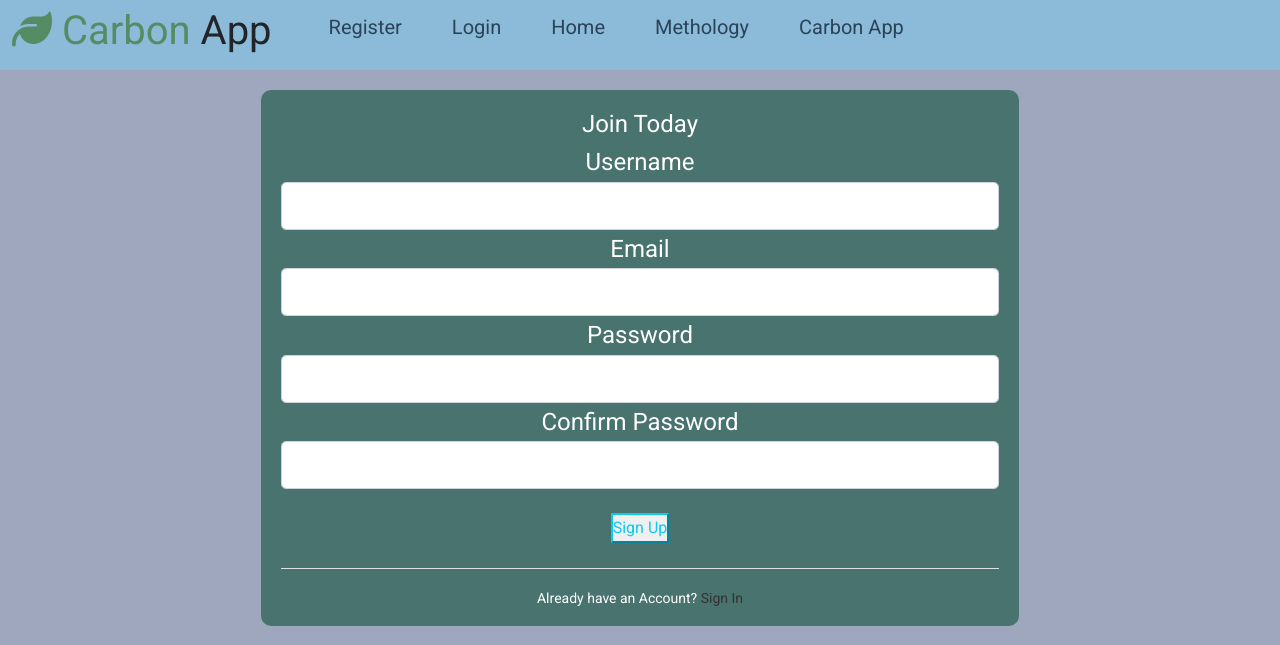
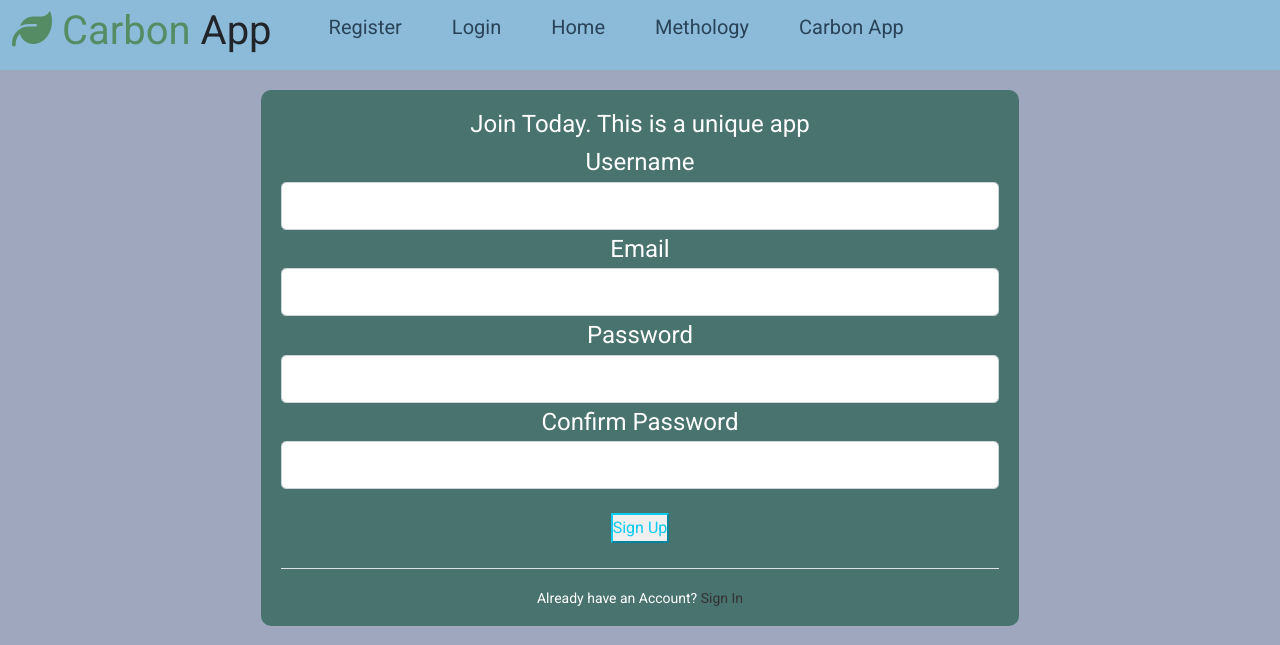
Before and after one commit to lorentzmowinckel/Boilerplate1-Register-Package, a Flask app: page /register in a window 1280 px wide. Shown: the top 645 px of the page. Run offline with Flask 3, Linux system fonts and the light colour scheme; some libraries are stand-ins or nearby versions.

Commit message:
Update register.html

```diff
--- a/capp/templates/users/register.html
+++ b/capp/templates/users/register.html
@@ -10,7 +10,7 @@
                  <form method="POST" action="">
                     {{form.hidden_tag()}}
                     <fieldset class="form-group">
-                        <legend class="boarder-bottom mb-4">Join Today
+                        <legend class="boarder-bottom mb-4">Join Today. This is a unique app
                         <div class="form-group">
                             {{form.username.label(class="form-control-label")}}
                             {{form.username(class="form-control form-control-lg")}}
```
